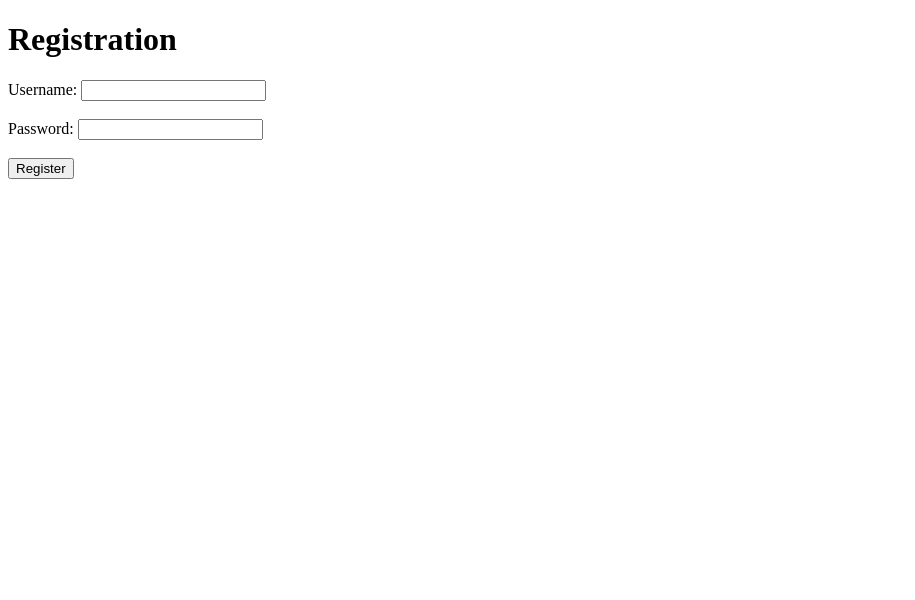
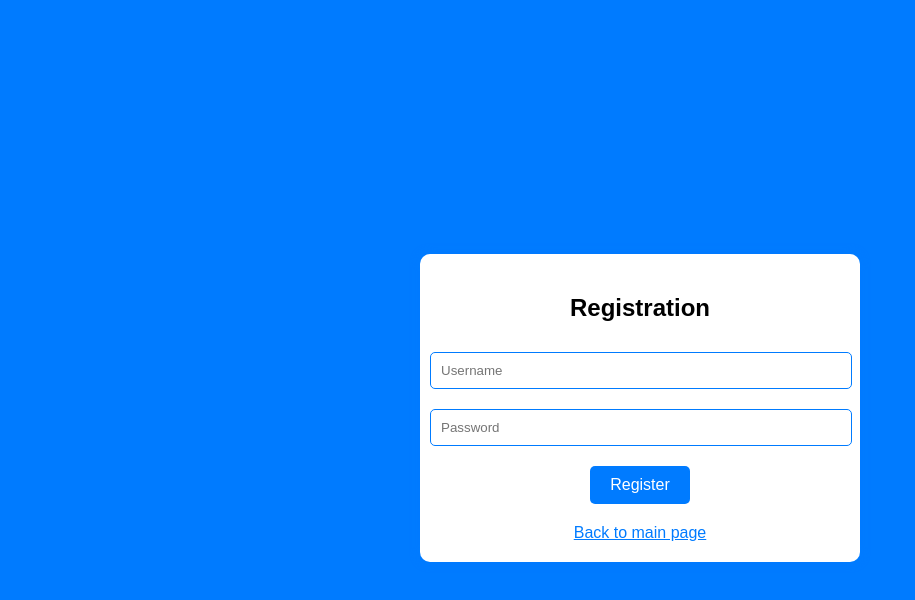
Before and after one commit to katenester/Web_chat2, a plain HTML site: page frontend2/register.html in a window 1280 px wide. Shown: the whole page, without its empty margins (0-915 px from the left). Drawn offline with Linux system fonts and the light colour scheme.

Commit message:
Сделана вёрстка

```diff
--- a/frontend2/register.html
+++ b/frontend2/register.html
@@ -4,19 +4,64 @@
     <meta charset="UTF-8">
     <meta name="viewport" content="width=device-width, initial-scale=1.0">
     <title>Register</title>
+    <style>
+        body {
+            font-family: Arial, sans-serif;
+            display: flex;
+            justify-content: center;
+            align-items: center;
+            height: 100vh;
+            background-color: #007bff;
+        }
+        .container {
+            background-color: white;
+            padding: 20px;
+            border-radius: 10px;
+            box-shadow: 0 0 10px #007bff;
+            width: 400px;
+            text-align: center;
+        }
+        input[type="text"], input[type="password"] {
+            width: 100%;
+            padding: 10px;
+            margin: 10px -10px;
+            border: 1px solid #007bff;
+            border-radius: 5px;
+        }
+        button {
+            padding: 10px 20px;
+            margin-top: 10px;
+            font-size: 16px;
+            cursor: pointer;
+            background-color: #007bff;
+            color: white;
+            border: none;
+            border-radius: 5px;
+        }
+        button:hover {
+            background-color: #0056b3;
+        }
+        .back {
+            margin-top: 20px;
+            cursor: pointer;
+            color: #007bff;
+            text-decoration: underline;
+        }
+        .back:hover {
+            color: #0056b3;
+        }
+    </style>
 </head>
 <body>
-<h1>Registration</h1>
-<!-- Изменили action на /auth/register -->
-<form id="register-form" action="/auth/register" method="POST">
-    <label for="username">Username:</label>
-    <input type="text" id="username" name="username" required><br><br>
-
-    <label for="password">Password:</label>
-    <input type="password" id="password" name="password" required><br><br>
-
-    <button type="submit">Register</button>
-</form>
+<div class="container">
+    <h2>Registration</h2>
+    <form id="register-form">
+        <input type="text" id="username" name="username" placeholder="Username" required>
+        <input type="password" id="password" placeholder="Password" name="password" required>
+        <button type="submit">Register</button>
+    </form>
+    <div class="back" onclick="window.location.href='/index'">Back to main page</div>
+</div>
 
 <script>
     document.getElementById('register-form').addEventListener('submit', function (e) {
```
Also changed, not shown: frontend2/chat.html (+2 -2 lines), frontend2/index.html (+1 -1 lines), frontend2/login.html (+6 -6 lines), 1 other file.
